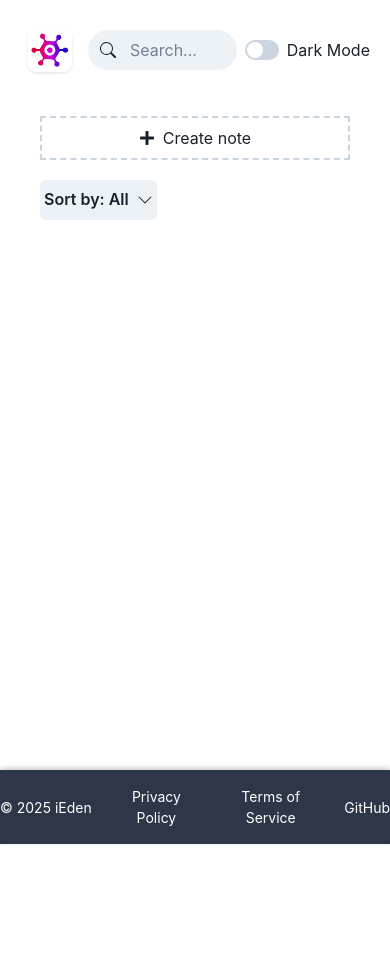
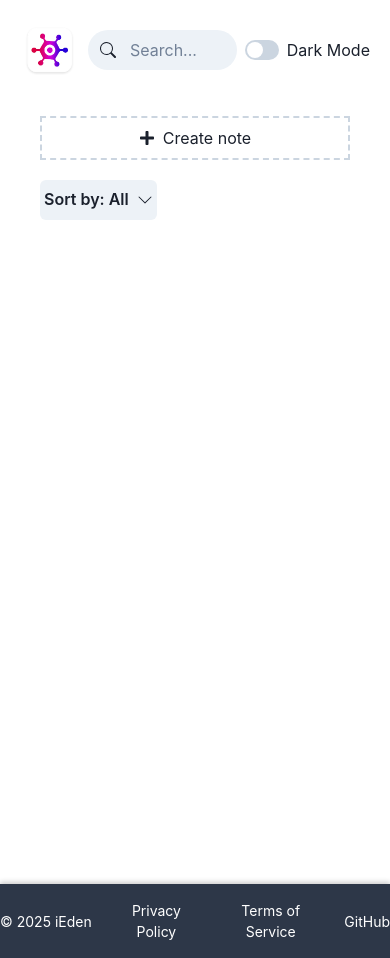
Before and after one commit to webdeveden/note-app, a React (Vite) app: page / in a window 390 px wide. Built offline with nearby package versions, Linux system fonts and the light colour scheme.

Commit message:
changing the footer position depending on the device

```diff
--- a/src/components/Footer.tsx
+++ b/src/components/Footer.tsx
@@ -1,6 +1,7 @@
-import { Box, Text, Link, HStack } from "@chakra-ui/react";
+import { Box, Text, Link, HStack, useBreakpointValue } from "@chakra-ui/react";
 
 const Footer = () => {
+  const isMobile = useBreakpointValue({ base: true, lg: false });
   return (
     <Box
       as="footer"
@@ -9,7 +10,7 @@ const Footer = () => {
       color="white"
       py={4}
       px={0}
-      position="sticky"
+      position={!isMobile ? "sticky" : "relative"}
       bottom={0}
       boxShadow="0 -2px 5px rgba(0, 0, 0, 0.2)"
       textAlign="center"
```
